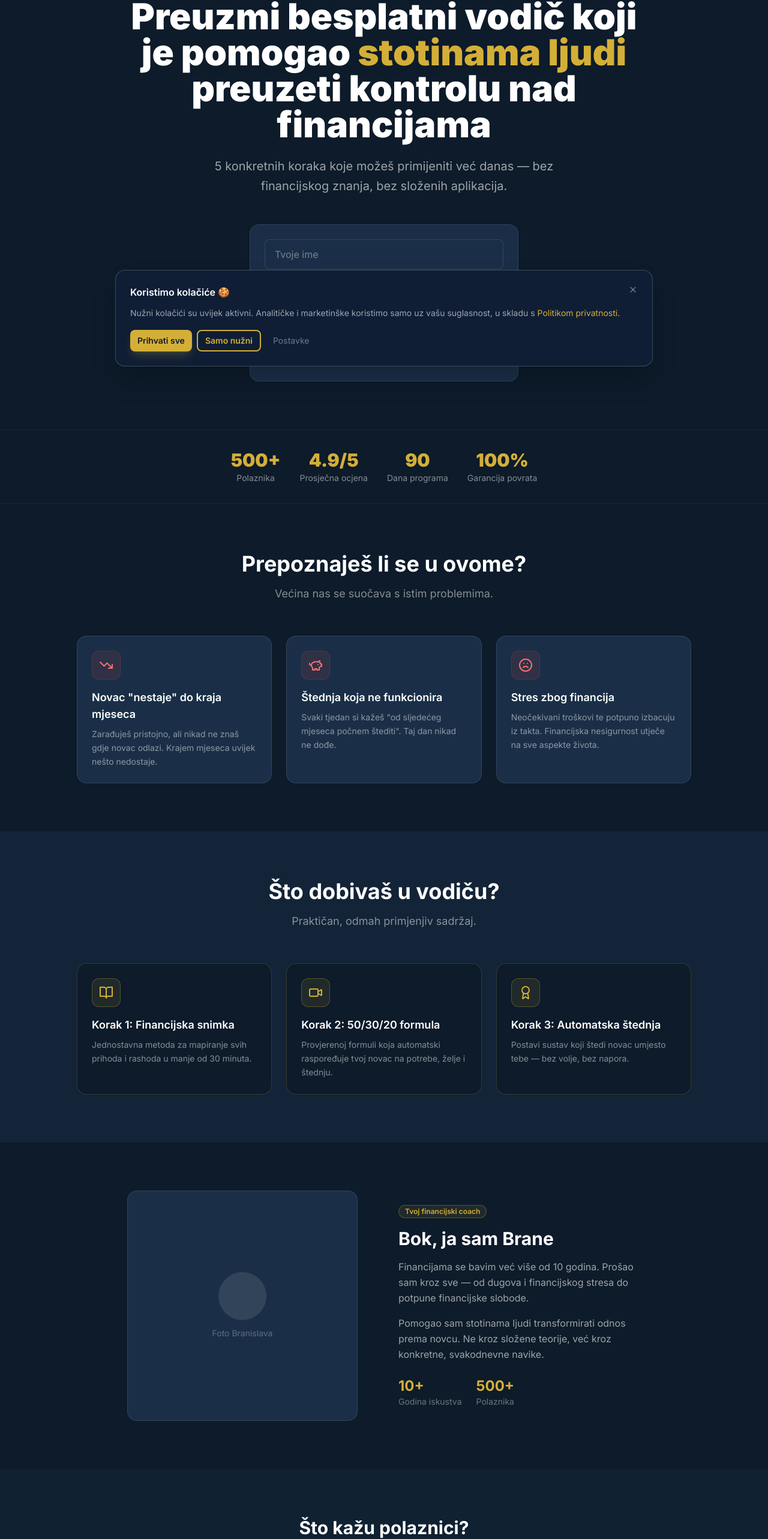
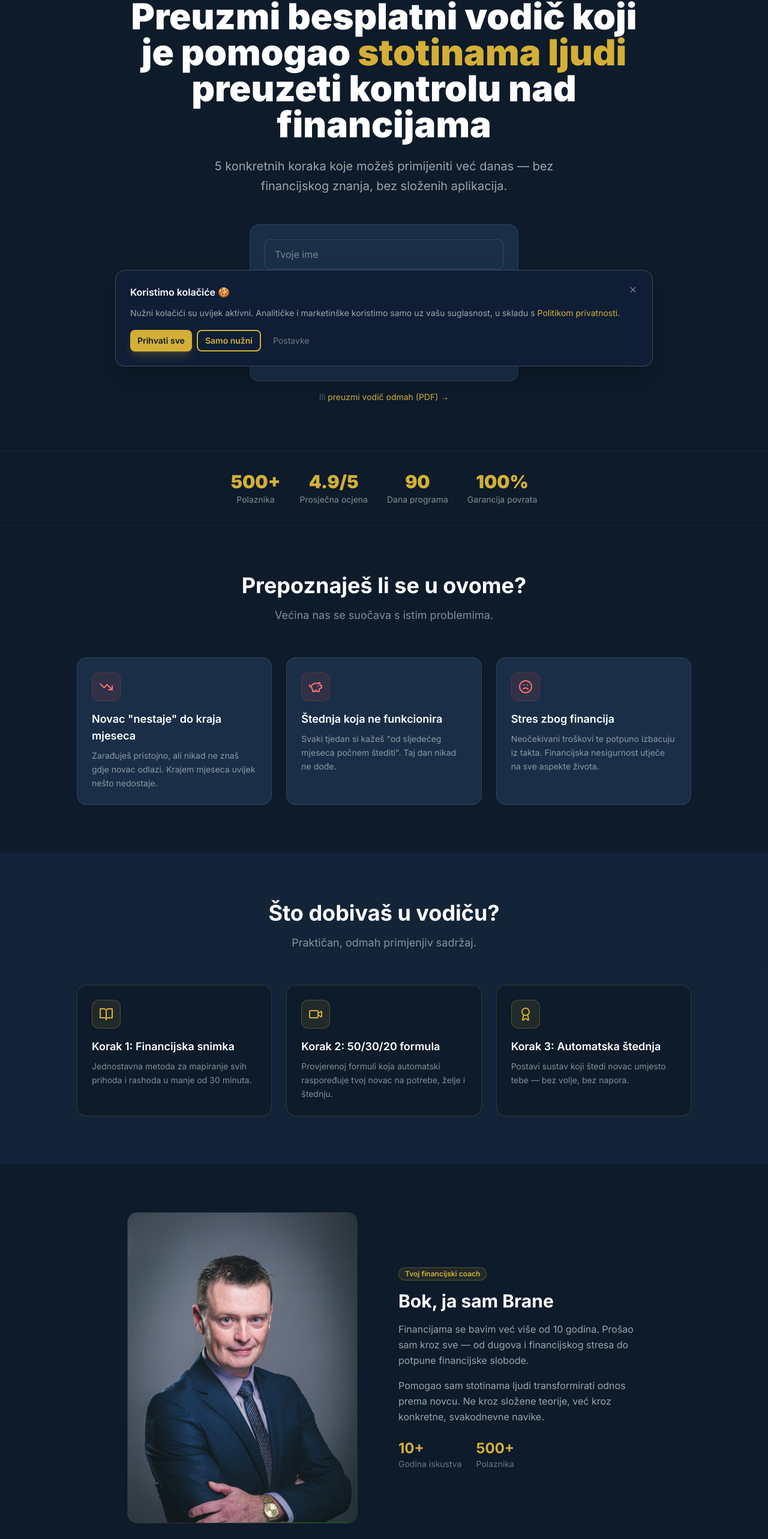
Before and after one commit to financijskiexpert/fincoach-vip, a Next.js app: page / in a window 1280 px wide. Shown: the part 165-2731 px from the top of the page at 60% size. Built offline with nearby package versions, Linux system fonts and the light colour scheme; no server answers.

Commit message:
Add Brane photo, PDF download, fix footer links

```diff
--- a/src/app/page.tsx
+++ b/src/app/page.tsx
@@ -108,6 +108,16 @@ export default function LandingPage() {
               </div>
             </form>
           )}
+          <p className="mt-4 text-white/30 text-sm">
+            Ili{' '}
+            <a
+              href="/downloads/vodic-financijska-stabilnost.pdf"
+              download
+              className="text-gold hover:underline"
+            >
+              preuzmi vodič odmah (PDF) →
+            </a>
+          </p>
         </div>
       </section>
 
@@ -213,11 +223,14 @@ export default function LandingPage() {
         <div className="max-w-4xl mx-auto">
           <div className="grid md:grid-cols-2 gap-12 items-center">
             <div>
-              <div className="w-full aspect-square max-w-sm mx-auto rounded-2xl bg-navy-50 border border-white/10 flex items-center justify-center">
-                <div className="text-center text-white/30">
-                  <div className="w-20 h-20 rounded-full bg-white/10 mx-auto mb-3" />
-                  <p className="text-sm">Foto Branislava</p>
-                </div>
+              <div className="w-full max-w-sm mx-auto rounded-2xl overflow-hidden border border-white/10">
+                <Image
+                  src="/images/brane-portrait.jpg"
+                  alt="Brane Recek — FinCoach VIP"
+                  width={480}
+                  height={480}
+                  className="w-full h-full object-cover"
+                />
               </div>
             </div>
             <div>
```
Also changed, not shown: 1 other file (tests, documents, lock files or other folders).
